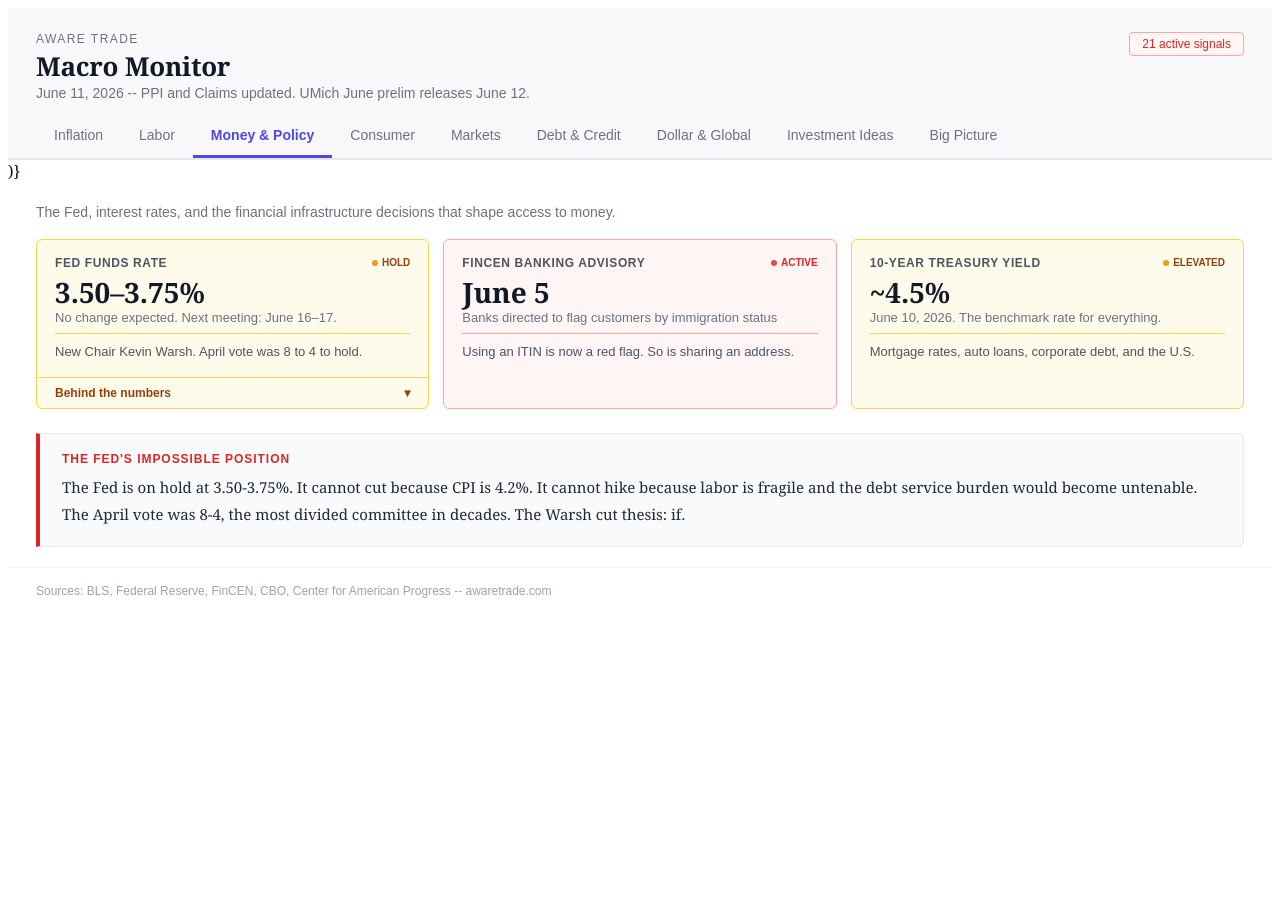
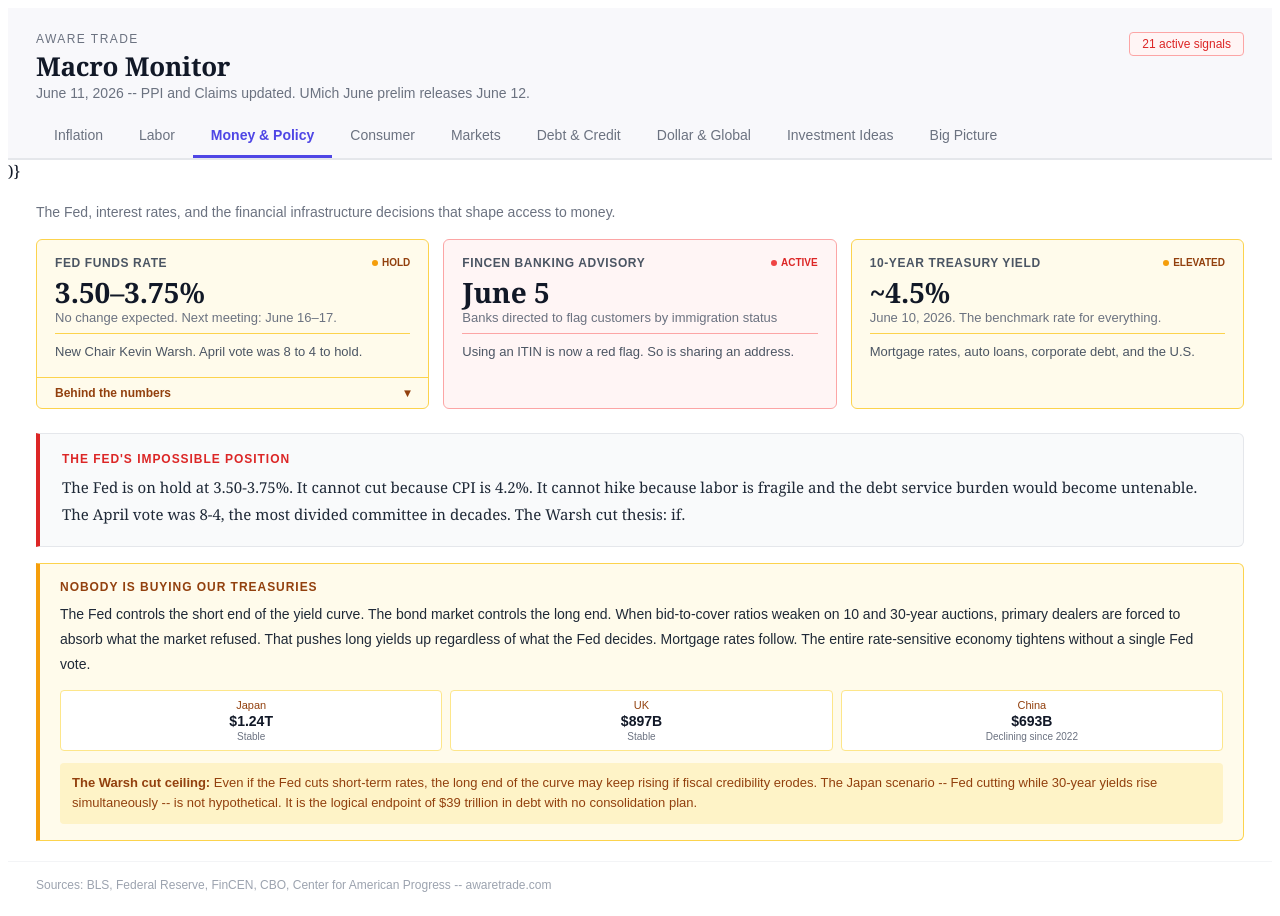
Before and after one commit to pamtulip/aware-trade-tools, a React (Vite) app: page /monitor in a window 1280 px wide. Both pictures are taken after a click on the button "Money & Policy". Before the commit the page ends 816 px from the top, so only its background shows below. Built offline with nearby package versions, Linux system fonts and the light colour scheme.

Commit message:
Update MacroMonitor.jsx

```diff
--- a/src/pages/MacroMonitor.jsx
+++ b/src/pages/MacroMonitor.jsx
@@ -337,6 +337,31 @@ export default function MacroMonitor() {
             <div style={{ fontSize: "12px", color: "#dc2626", fontWeight: "700", textTransform: "uppercase", letterSpacing: "0.08em", marginBottom: "8px", fontFamily: "sans-serif" }}>The Fed's Impossible Position</div>
             <div style={{ fontSize: "15px", color: "#1f2937", lineHeight: 1.8 }}>The Fed is on hold at 3.50-3.75%. It cannot cut because CPI is 4.2%. It cannot hike because labor is fragile and the debt service burden would become untenable. The April vote was 8-4, the most divided committee in decades. The Warsh cut thesis: if.</div>
           </div>
+
+          {/* Bond vigilante card */}
+          <div style={{ background: "#fffbeb", border: "1px solid #fcd34d", borderLeft: "4px solid #f59e0b", borderRadius: "0 6px 6px 0", padding: "16px 20px", marginTop: "16px" }}>
+            <div style={{ fontSize: "12px", color: "#92400e", fontWeight: "700", textTransform: "uppercase", letterSpacing: "0.08em", marginBottom: "8px", fontFamily: "sans-serif" }}>Nobody Is Buying Our Treasuries</div>
+            <div style={{ fontSize: "14px", color: "#1f2937", lineHeight: 1.8, fontFamily: "sans-serif", marginBottom: "12px" }}>
+              The Fed controls the short end of the yield curve. The bond market controls the long end. When bid-to-cover ratios weaken on 10 and 30-year auctions, primary dealers are forced to absorb what the market refused. That pushes long yields up regardless of what the Fed decides. Mortgage rates follow. The entire rate-sensitive economy tightens without a single Fed vote.
+            </div>
+            <div style={{ display: "grid", gridTemplateColumns: "1fr 1fr 1fr", gap: "8px", marginBottom: "12px" }}>
+              {[
+                { label: "Japan", value: "$1.24T", trend: "Stable" },
+                { label: "UK", value: "$897B", trend: "Stable" },
+                { label: "China", value: "$693B", trend: "Declining since 2022" },
+              ].map((item, i) => (
+                <div key={i} style={{ background: "#ffffff", border: "1px solid #fde68a", borderRadius: "4px", padding: "8px 10px", textAlign: "center" }}>
+                  <div style={{ fontSize: "11px", color: "#92400e", fontFamily: "sans-serif", marginBottom: "2px" }}>{item.label}</div>
+                  <div style={{ fontSize: "14px", fontWeight: "700", color: "#111827", fontFamily: "sans-serif", marginBottom: "2px" }}>{item.value}</div>
+                  <div style={{ fontSize: "10px", color: "#6b7280", fontFamily: "sans-serif" }}>{item.trend}</div>
+                </div>
+              ))}
+            </div>
+            <div style={{ fontSize: "13px", color: "#92400e", fontFamily: "sans-serif", lineHeight: 1.6, background: "#fef3c7", padding: "10px 12px", borderRadius: "4px" }}>
+              <strong>The Warsh cut ceiling:</strong> Even if the Fed cuts short-term rates, the long end of the curve may keep rising if fiscal credibility erodes. The Japan scenario -- Fed cutting while 30-year yields rise simultaneously -- is not hypothetical. It is the logical endpoint of $39 trillion in debt with no consolidation plan.
+            </div>
+          </div>
+
         </div>
       )}
 
```
